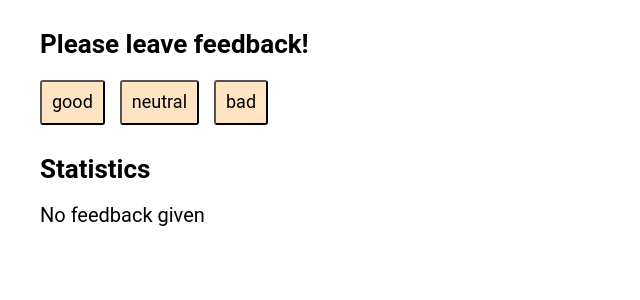
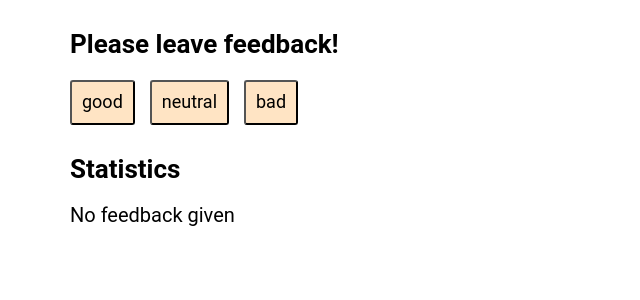
Before and after one commit to OksanaChorna/goit-react-hw-02-feedback, a React (Create React App) app: page / in a window 1280 px wide. Shown: the top 300 px of the page, without its empty margins (0-640 px from the left). Built offline with nearby package versions, Linux system fonts and the light colour scheme.

Commit message:
Марджин секції

```diff
--- a/src/components/Section/Section.module.css
+++ b/src/components/Section/Section.module.css
@@ -2,3 +2,7 @@
   font-size: 26px;
   margin-top: 30px;
 }
+
+section {
+  margin: 30px;
+}
```
